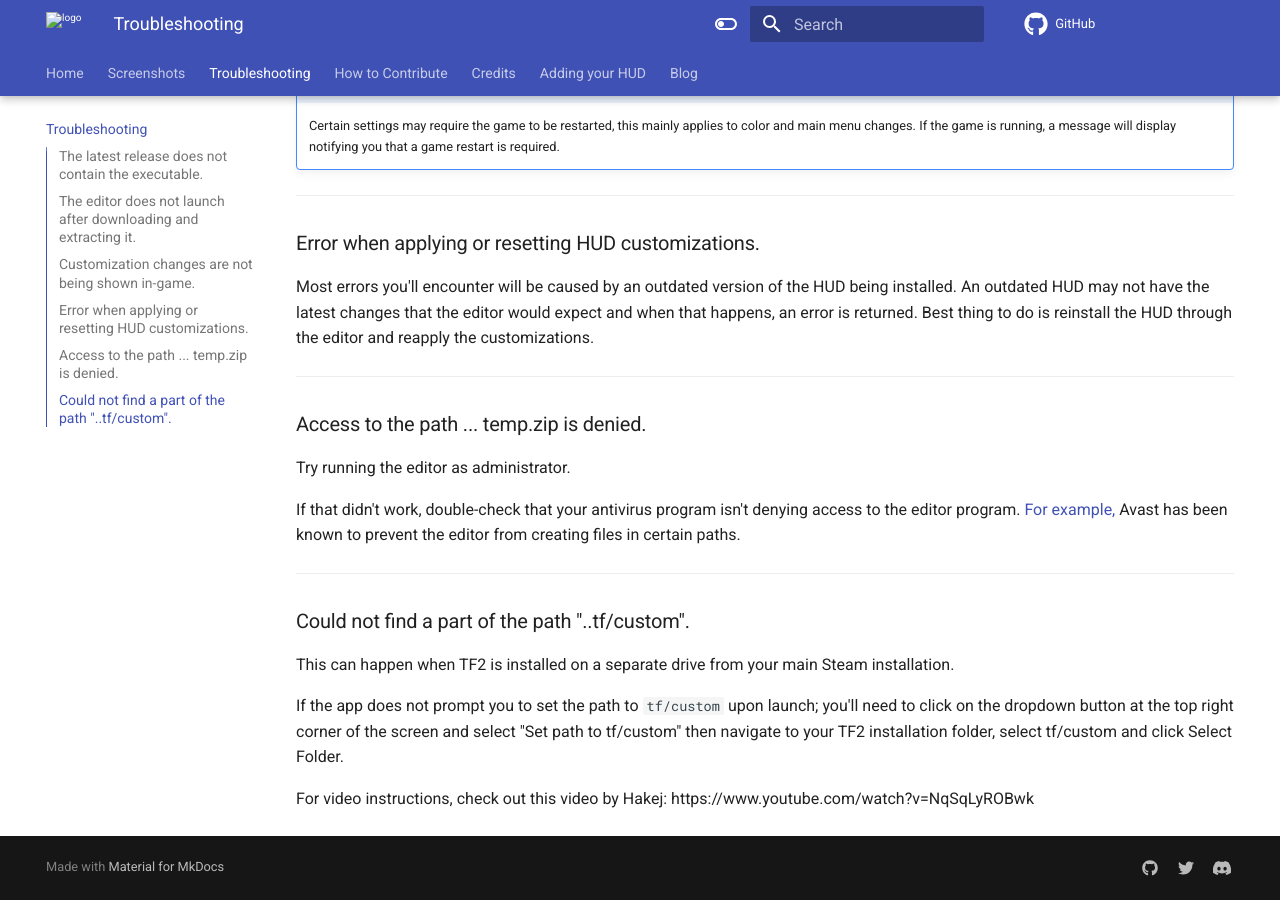
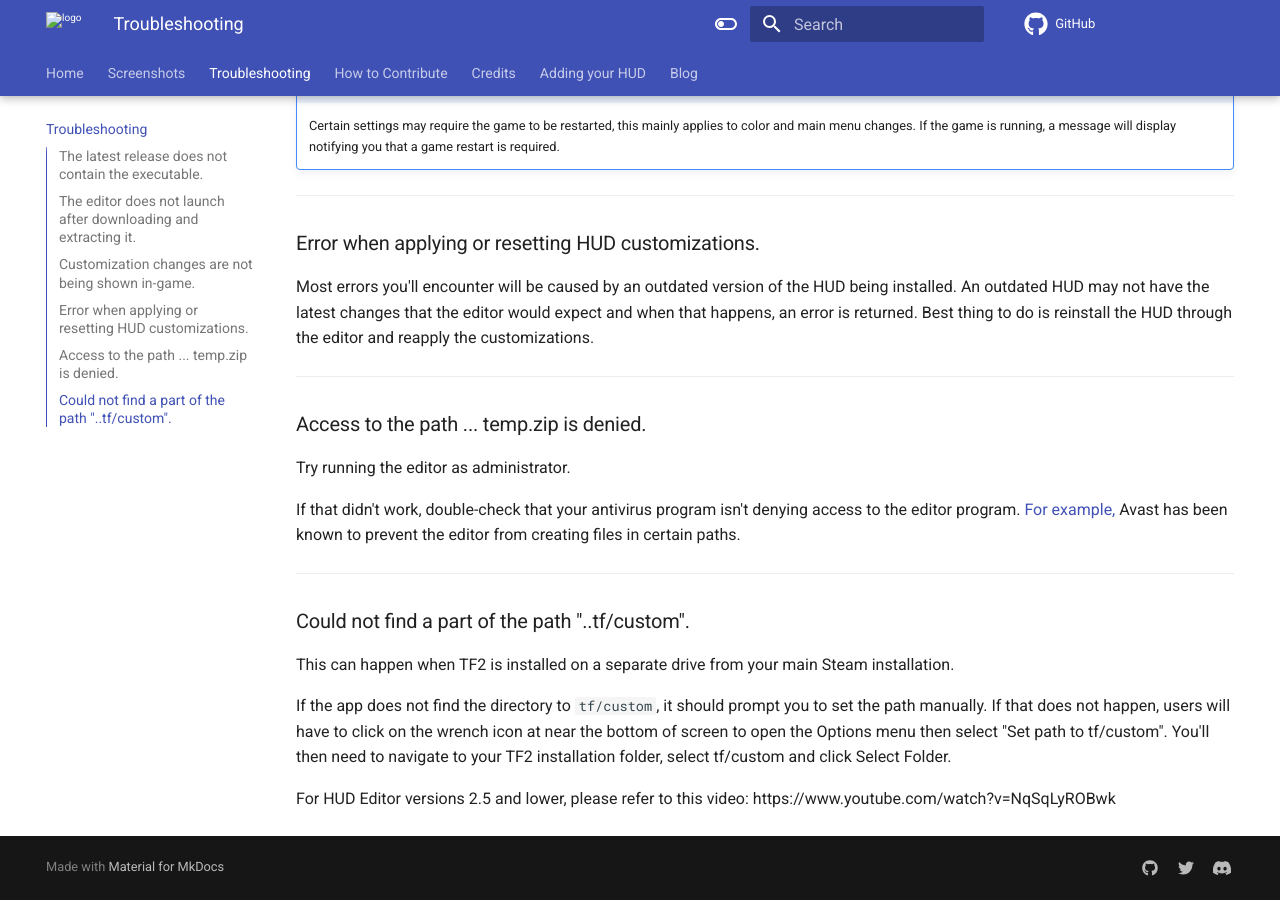
Before and after one commit to CriticalFlaw/TF2HUD.Editor, an MkDocs documentation site: the page built from docs/troubleshoot.md, in a window 1280 px wide and 900 px high, scrolled down 748 px. Built offline with MkDocs 1.6.1 and Material for MkDocs 9.7.7, drawn with Linux system fonts in a browser that asks for light colours; comment, search, counter and statistics services are not loaded.

Commit message:
Updated troubleshooting docs to reflect recent changes.

```diff
--- a/docs/troubleshoot.md
+++ b/docs/troubleshoot.md
@@ -38,9 +38,9 @@ If that didn't work, double-check that your antivirus program isn't denying acce
 ### Could not find a part of the path "..tf/custom".
 This can happen when TF2 is installed on a separate drive from your main Steam installation.
 
-If the app does not prompt you to set the path to `tf/custom` upon launch; you'll need to click on the dropdown button at the top right corner of the screen and select "Set path to tf/custom" then navigate to your TF2 installation folder, select tf/custom and click Select Folder.
+If the app does not find the directory to `tf/custom`, it should prompt you to set the path manually. If that does not happen, users will have to click on the wrench icon at near the bottom of screen to open the Options menu then select "Set path to tf/custom". You'll then need to navigate to your TF2 installation folder, select tf/custom and click Select Folder.
 
-For video instructions, check out this video by Hakej: https://www.youtube.com/watch?v=NqSqLyROBwk
+For HUD Editor versions 2.5 and lower, please refer to this video: https://www.youtube.com/watch?v=NqSqLyROBwk
 
 <!-- MARKDOWN LINKS -->
 [issues-link]: https://github.com/CriticalFlaw/TF2HUD.Editor/issues
```
